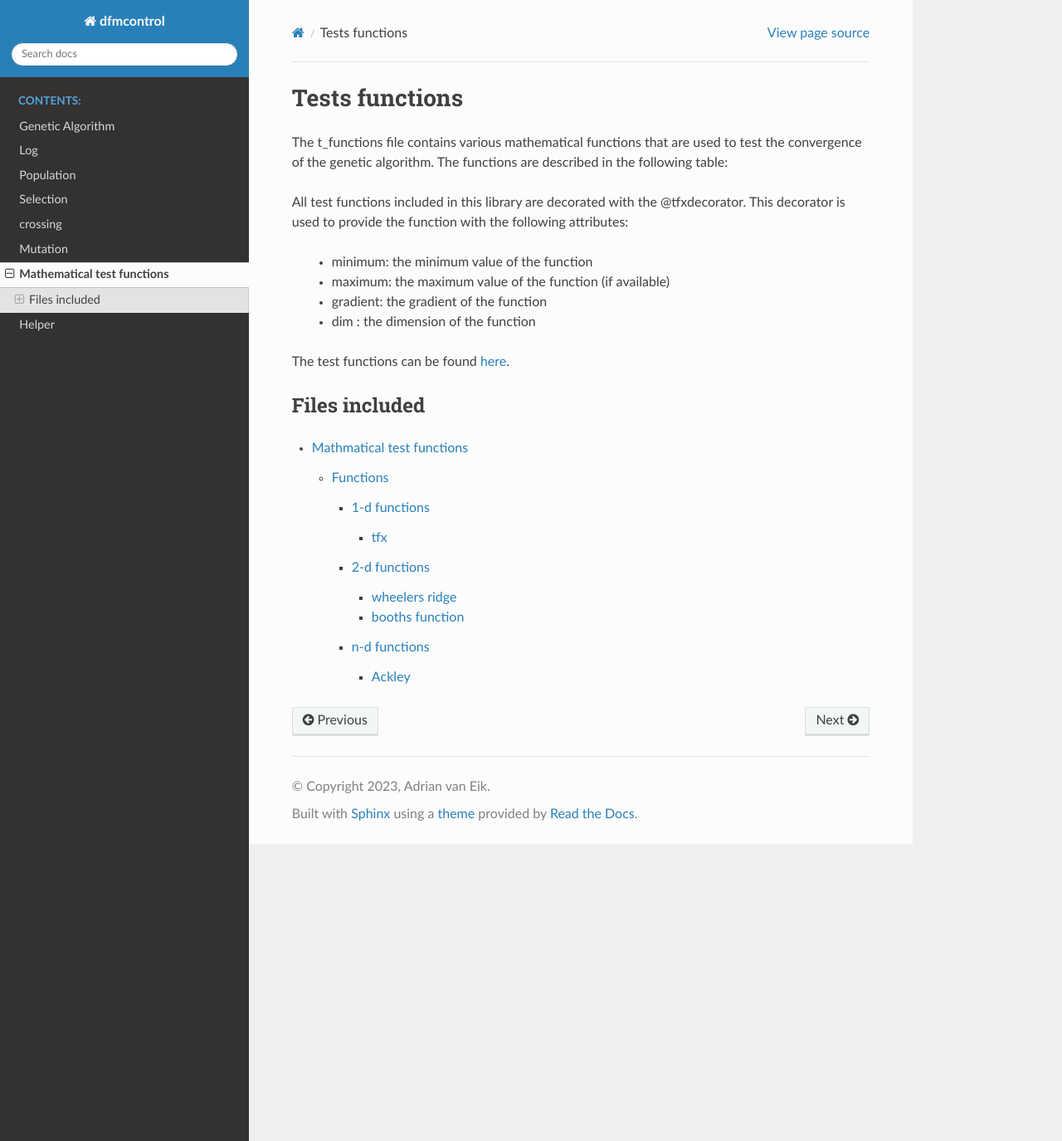
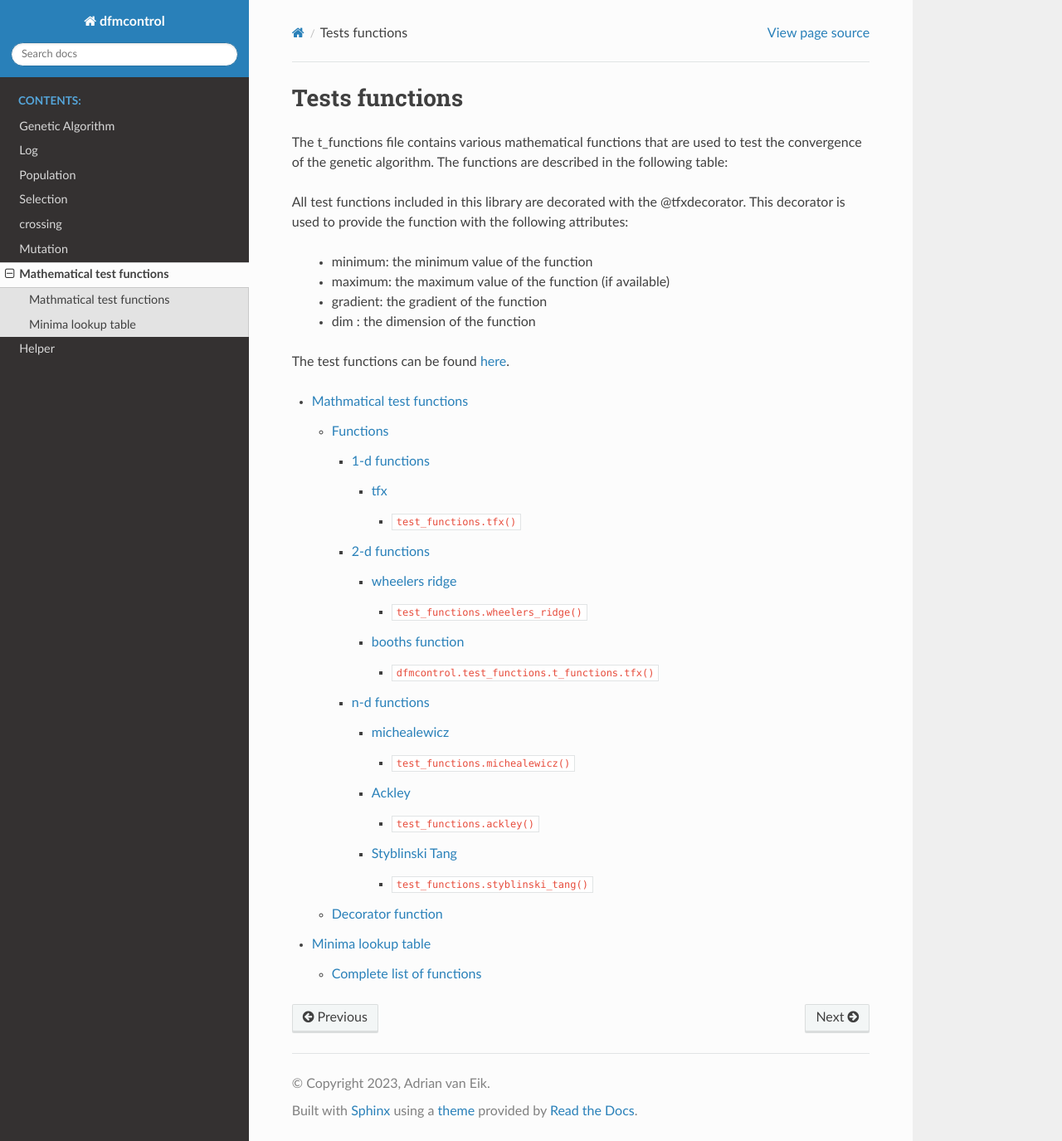
Before and after one commit to alexbuit/GeneticAlgorithm, a Sphinx documentation site: the page built from docs/source/test_functions.rst, in a window 1280 px wide and 1375 px high. Shown: the whole window at 83% size. Built offline with Sphinx 7.4.7 and the Read the Docs theme 2.0.0, drawn with Linux system fonts in a browser that asks for light colours; some of the changed lines change nothing that is shown.

Commit message:
created a docs folder.

```diff
--- a/docs/source/conf.py
+++ b/docs/source/conf.py
@@ -6,6 +6,7 @@
 import os
 import sys
 sys.path.insert(0, os.path.abspath('../..'))
+sys.path.append(os.path.abspath('sphinxext'))
 
 import mock
 
@@ -28,7 +29,8 @@
 # https://www.sphinx-doc.org/en/master/usage/configuration.html#general-configuration
 
 extensions = ['sphinx.ext.autodoc', 'sphinx.ext.coverage', 'sphinx.ext.napoleon',
-              'sphinx.ext.autosectionlabel','sphinx.ext.intersphinx']
+              'sphinx.ext.autosectionlabel','sphinx.ext.intersphinx',
+              'sphinxcontrib.plot']
 
 templates_path = ['_templates']
 exclude_patterns = []
--- a/docs/source/minima.rst
+++ b/docs/source/minima.rst
@@ -1,3 +1,30 @@
+
+A lookup table for minima
+#########################
+
+The following functions act as a lookup table for the minima of the
+mathamtical functions described in :ref:`here <Mathematical test functions>`.
+A minima for dimension n can be accesesed by calling the function with the
+dimension as the only argument.
+
+.. code-block:: python
+
+    test_functions.minima.minStyblinski_Tang(2) # returns the minimal value for n = 2
+    test_functions.minima.minStyblinski_Tangloc(2) # returns the location of the minimum
+
+The min'func_name'loc functions returns the
+location of the minima, while the min'func_name' functions returns the
+function value at the minima.
+
+.. note::
+    Some functions are only valid for a certain
+    amount of dimensions for these functions the parameter n is ignored.
+
+Complete list of functions
+--------------------------
+
+All functions defined in this module are listed below.
+
 .. automodule:: dfmcontrol.test_functions.minima
    :members:
    :undoc-members:
--- a/docs/source/t_functions.rst
+++ b/docs/source/t_functions.rst
@@ -23,7 +23,17 @@
 
 tfx
 ---
-.. autofunction:: tfx
+.. py:function:: test_functions.tfx(x)
+
+    1-d Parabolic test function.
+   :param x: Input value
+   :type x: np.ndarray or list[float]
+   :return: Value f(x1, x2, ....), real float
+   :rtype: np.ndarray or float
+
+.. figure:: _images/tfx.png
+   :class: with-border
+
 
 
 2-d functions
@@ -31,26 +41,90 @@
 
 wheelers ridge
 --------------
-.. autofunction:: wheelers_ridge
+.. py:function:: test_functions.wheelers_ridge(x:Union[np.ndarray, list], a:float = 1.5)
+
+    2-d Wheelers ridge test function.
+   :param x: Input value
+   :type x: np.ndarray or list[float]
+   :return: Value f(x1, x2), real float
+   :rtype: np.ndarray or float
+
+.. figure:: _images/wheelers_ridge.png
+    :class: with-border
 
 booths function
 ---------------
-.. autofunction:: booths_function
+.. py:function:: dfmcontrol.test_functions.t_functions.tfx(x)
+
+    2-d Booths function test function.
+   :param x: Input value
+   :type x: np.ndarray or list[float]
+   :return: TValue f(x1, x2), real float
+   :rtype: np.ndarray or float
+
+.. figure:: _images/Booths.png
+    :class: with-border
 
 n-d functions
 =============
 
+michealewicz
+------------
+
+.. py:function:: test_functions.michealewicz(x: list, m: float = 10.0) -> float:
+
+    n-d test function with many local minima.
+
+   :param x: List of x inputs, where N-dimensions = len(x)
+   :param m: Steepness parameter, typically m=10
+   :type x: np.ndarray or list[float]
+   :type m: float
+   :return: Value f(x1, x2, ....), real float
+   :rtype: np.ndarray or float
+
+.. figure:: _images/michea.png
+    :class: with-border
+
 Ackley
 ------
 
+.. py:function:: test_functions.ackley(x: list, a: float = 20.0, b: float = 0.2, c: float = 2.0 * np.pi) -> float:
 
+    n-d test function with a single global minimum.
 
+   :param x: List of x inputs, where N-dimensions = len(x)
+   :param a: Steepness parameter, typically a=20
+   :param b: Steepness parameter, typically b=0.2
+   :param c: Steepness parameter, typically c=2*pi
+   :type x: np.ndarray or list[float]
+   :type a: float
+   :type b: float
+   :type c: float
+   :return: Value f(x1, x2, ....), real float
+   :rtype: np.ndarray or float
 
+.. figure:: _images/ackley.png
+    :class: with-border
 
+Styblinski Tang
+---------------
+
+.. py:function:: test_functions.styblinski_tang(x: list) -> float:
+
+    n-d test function 3 local minima and a global minimum.
+
+   :param x: List of x inputs, where N-dimensions = len(x)
+   :type x: np.ndarray or list[float]
+   :return: Value f(x1, x2, ....), real float
+   :rtype: np.ndarray or float
+
+.. figure:: _images/styb.png
+    :class: with-border
+
+Decorator function
+##################
 
 .. automodule:: dfmcontrol.test_functions.t_functions
    :members:
    :undoc-members:
    :show-inheritance:
-
-    .. autodecorator:: dfmcontrol.test_functions.t_functions.ackley
--- a/docs/source/test_functions.rst
+++ b/docs/source/test_functions.rst
@@ -42,10 +42,6 @@
 
 The test functions can be found :ref:`here <Mathematical test functions>`.
 
-##############
-Files included
-##############
-
 .. toctree::
     Mathmatical test functions <t_functions>
     Minima lookup table <minima>
```
